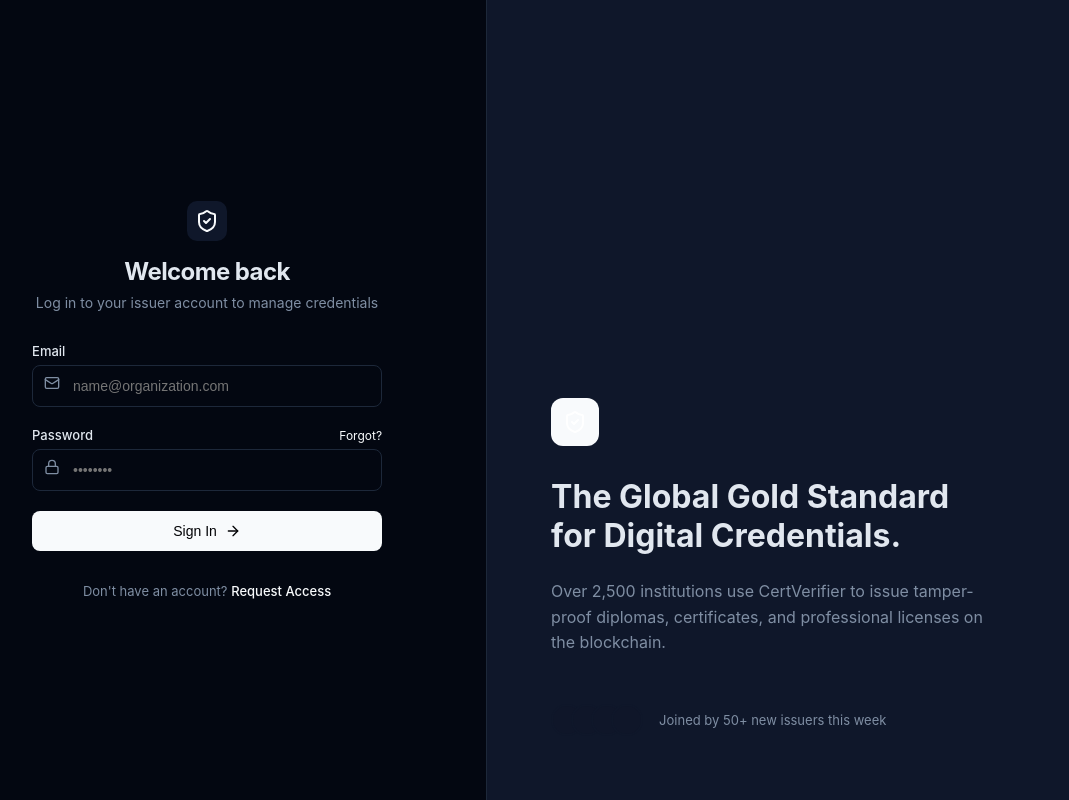
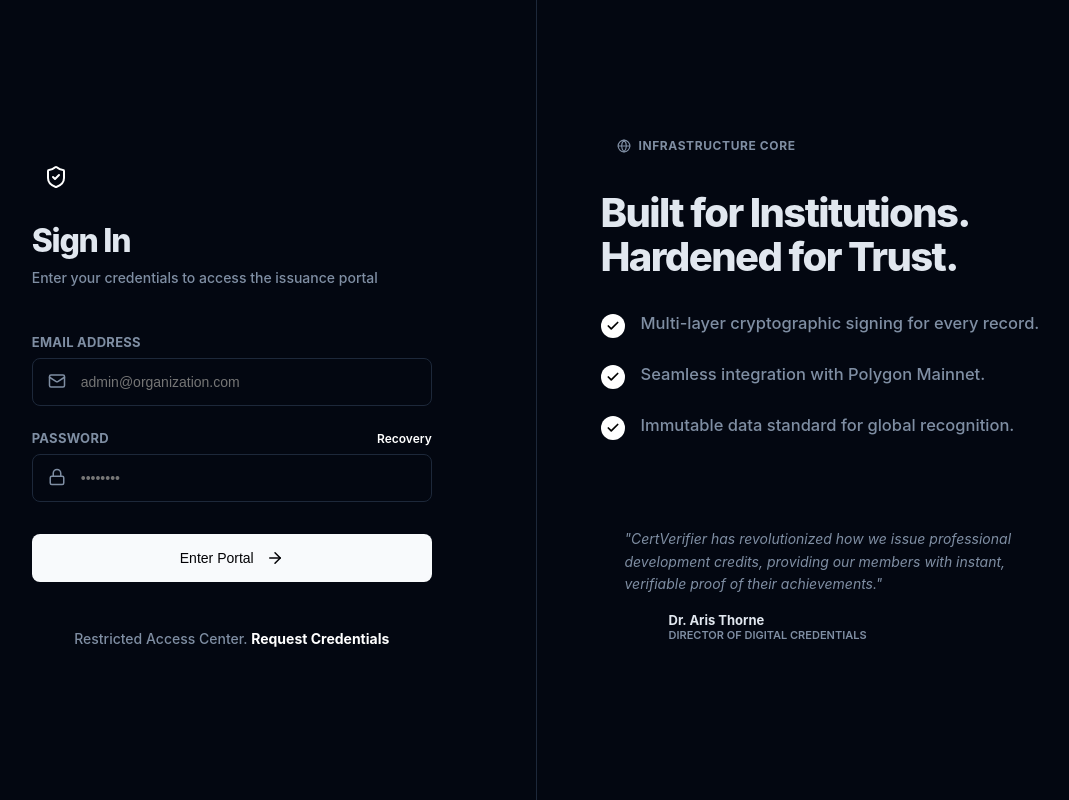
Before and after one commit to TanmoyFRu/Blockchain-Certificate-Verifier, a React app in the folder frontend/: page /login in a window 1280 px wide. Shown: the whole page, without its empty margins (72-1141 px from the left). Built offline with nearby package versions, Linux system fonts and the light colour scheme; the HTML template or start-up script is replaced by a standard one.

Commit message:
revamp login page with professional split-view and credibility markers

```diff
--- a/frontend/src/pages/Login.jsx
+++ b/frontend/src/pages/Login.jsx
@@ -1,7 +1,7 @@
 import React, { useState } from 'react';
 import api from '../services/api';
 import { useNavigate } from 'react-router-dom';
-import { ShieldCheck, ArrowRight, Lock, Mail } from 'lucide-react';
+import { ShieldCheck, ArrowRight, Lock, Mail, Globe, Check } from 'lucide-react';
 import { motion } from 'framer-motion';
 
 const Login = () => {
@@ -28,47 +28,56 @@
 
     return (
         <div style={{ display: 'flex', minHeight: '100vh', backgroundColor: 'hsl(var(--background))' }}>
-            {/* 21st.dev Style Split Login Layout */}
-            <div style={{ flex: 1, display: 'flex', alignItems: 'center', justifyContent: 'center', padding: '2rem' }}>
-                <div style={{ width: '100%', maxWidth: '350px' }}>
-                    <div style={{ textAlign: 'center', marginBottom: '2rem' }}>
-                        <div style={{ display: 'inline-flex', alignItems: 'center', justifyContent: 'center', width: '40px', height: '40px', borderRadius: '10px', backgroundColor: 'hsl(var(--secondary))', marginBottom: '1rem' }}>
-                            <ShieldCheck style={{ color: 'hsl(var(--primary))' }} />
+            <div style={{ flex: 1, display: 'flex', alignItems: 'center', justifyContent: 'center', padding: '2rem', backgroundColor: 'hsla(var(--background), 0.5)' }}>
+                <div style={{ width: '100%', maxWidth: '400px' }}>
+                    <div style={{ textAlign: 'left', marginBottom: '3rem' }}>
+                        <div style={{
+                            display: 'inline-flex',
+                            alignItems: 'center',
+                            justifyContent: 'center',
+                            width: '48px',
+                            height: '48px',
+                            borderRadius: '14px',
+                            backgroundColor: 'hsla(var(--foreground), 0.05)',
+                            marginBottom: '1.5rem',
+                            border: '1px solid hsla(var(--foreground), 0.1)'
+                        }}>
+                            <ShieldCheck style={{ color: 'white' }} size={24} />
                         </div>
-                        <h1 style={{ fontSize: '24px', fontWeight: 700, letterSpacing: '-0.025em' }}>Welcome back</h1>
-                        <p style={{ fontSize: '14px', color: 'hsl(var(--muted-foreground))', marginTop: '0.5rem' }}>
-                            Log in to your issuer account to manage credentials
+                        <h1 style={{ fontSize: '32px', fontWeight: 800, letterSpacing: '-0.04em', lineHeight: 1 }}>Sign In</h1>
+                        <p style={{ fontSize: '14px', color: 'hsl(var(--muted-foreground))', marginTop: '0.75rem', fontWeight: 500 }}>
+                            Enter your credentials to access the issuance portal
                         </p>
                     </div>
 
-                    <form onSubmit={handleLogin} style={{ display: 'flex', flexDirection: 'column', gap: '1.25rem' }}>
-                        <div style={{ display: 'flex', flexDirection: 'column', gap: '0.35rem' }}>
-                            <label style={{ fontSize: '13px', fontWeight: 500 }}>Email</label>
+                    <form onSubmit={handleLogin} style={{ display: 'flex', flexDirection: 'column', gap: '1.5rem' }}>
+                        <div style={{ display: 'flex', flexDirection: 'column', gap: '0.5rem' }}>
+                            <label style={{ fontSize: '13px', fontWeight: 700, color: 'hsl(var(--muted-foreground))', letterSpacing: '0.02em' }}>EMAIL ADDRESS</label>
                             <div style={{ position: 'relative' }}>
-                                <Mail size={16} style={{ position: 'absolute', left: '0.75rem', top: '0.65rem', color: 'hsl(var(--muted-foreground))' }} />
+                                <Mail size={18} style={{ position: 'absolute', left: '1rem', top: '0.85rem', color: 'hsl(var(--muted-foreground))' }} />
                                 <input
                                     type="email"
-                                    placeholder="name@organization.com"
+                                    placeholder="admin@organization.com"
                                     className="shad-input"
-                                    style={{ paddingLeft: '2.5rem' }}
+                                    style={{ paddingLeft: '3rem', height: '48px' }}
                                     value={email}
                                     onChange={(e) => setEmail(e.target.value)}
                                     required
                                 />
                             </div>
                         </div>
-                        <div style={{ display: 'flex', flexDirection: 'column', gap: '0.35rem' }}>
+                        <div style={{ display: 'flex', flexDirection: 'column', gap: '0.5rem' }}>
                             <div style={{ display: 'flex', justifyContent: 'space-between', alignItems: 'center' }}>
-                                <label style={{ fontSize: '13px', fontWeight: 500 }}>Password</label>
-                                <span style={{ fontSize: '12px', color: 'hsl(var(--primary))', cursor: 'pointer' }}>Forgot?</span>
+                                <label style={{ fontSize: '13px', fontWeight: 700, color: 'hsl(var(--muted-foreground))', letterSpacing: '0.02em' }}>PASSWORD</label>
+                                <span style={{ fontSize: '12px', color: 'white', cursor: 'pointer', fontWeight: 600 }}>Recovery</span>
                             </div>
                             <div style={{ position: 'relative' }}>
-                                <Lock size={16} style={{ position: 'absolute', left: '0.75rem', top: '0.65rem', color: 'hsl(var(--muted-foreground))' }} />
+                                <Lock size={18} style={{ position: 'absolute', left: '1rem', top: '0.85rem', color: 'hsl(var(--muted-foreground))' }} />
                                 <input
                                     type="password"
                                     placeholder="••••••••"
                                     className="shad-input"
-                                    style={{ paddingLeft: '2.5rem' }}
+                                    style={{ paddingLeft: '3rem', height: '48px' }}
                                     value={password}
                                     onChange={(e) => setPassword(e.target.value)}
                                     required
@@ -77,45 +86,122 @@
                         </div>
 
                         {error && (
-                            <div style={{ fontSize: '12px', color: '#ef4444', backgroundColor: 'rgba(239, 68, 68, 0.1)', padding: '0.5rem', borderRadius: '4px', border: '1px solid rgba(239, 68, 68, 0.2)' }}>
+                            <div style={{
+                                fontSize: '13px',
+                                color: '#ff4444',
+                                backgroundColor: 'hsla(0, 100%, 50%, 0.05)',
+                                padding: '0.75rem',
+                                borderRadius: '8px',
+                                border: '1px solid hsla(0, 100%, 50%, 0.1)',
+                                fontWeight: 500
+                            }}>
                                 {error}
                             </div>
                         )}
 
-                        <button type="submit" className="shad-btn shad-btn-primary" disabled={loading} style={{ width: '100%', height: '40px', gap: '0.5rem' }}>
-                            {loading ? 'Logging in...' : (
-                                <>Sign In <ArrowRight size={16} /></>
+                        <button type="submit" className="shad-btn shad-btn-primary" disabled={loading} style={{ width: '100%', height: '48px', gap: '0.75rem', marginTop: '0.5rem' }}>
+                            {loading ? 'Authenticating...' : (
+                                <>Enter Portal <ArrowRight size={18} /></>
                             )}
                         </button>
                     </form>
 
-                    <p style={{ marginTop: '2rem', textAlign: 'center', fontSize: '13px', color: 'hsl(var(--muted-foreground))' }}>
-                        Don't have an account? <span style={{ color: 'hsl(var(--primary))', cursor: 'pointer', fontWeight: 500 }}>Request Access</span>
+                    <p style={{ marginTop: '3rem', textAlign: 'center', fontSize: '14px', color: 'hsl(var(--muted-foreground))', fontWeight: 500 }}>
+                        Restricted Access Center. <span style={{ color: 'white', cursor: 'pointer', fontWeight: 700 }}>Request Credentials</span>
                     </p>
                 </div>
             </div>
 
-            {/* 21st.dev Style Decorative Side Panel */}
-            <div style={{ flex: 1.2, backgroundColor: 'hsl(var(--secondary))', padding: '4rem', display: 'flex', flexDirection: 'column', justifyContent: 'flex-end', borderLeft: '1px solid hsl(var(--border))' }}>
-                <div style={{ maxWidth: '440px' }}>
-                    <div style={{ width: '48px', height: '48px', borderRadius: '12px', backgroundColor: 'hsl(var(--primary))', display: 'flex', alignItems: 'center', justifyContent: 'center', marginBottom: '2rem', boxShadow: '0 0 20px hsla(var(--primary), 0.3)' }}>
-                        <ShieldCheck color="white" />
+            <div style={{
+                flex: 1,
+                backgroundColor: 'hsla(var(--foreground), 0.02)',
+                borderLeft: '1px solid hsl(var(--border))',
+                padding: '4rem',
+                display: 'flex',
+                flexDirection: 'column',
+                justifyContent: 'center',
+                position: 'relative',
+                overflow: 'hidden'
+            }}>
+                {/* Subtle Background Glow */}
+                <div style={{
+                    position: 'absolute',
+                    top: '50%',
+                    left: '50%',
+                    transform: 'translate(-50%, -50%)',
+                    width: '400px',
+                    height: '400px',
+                    background: 'radial-gradient(circle, hsla(var(--primary), 0.05) 0%, transparent 70%)',
+                    zIndex: -1
+                }} />
+
+                <div style={{ maxWidth: '480px' }}>
+                    <div style={{
+                        display: 'inline-flex',
+                        alignItems: 'center',
+                        gap: '0.5rem',
+                        padding: '0.35rem 1rem',
+                        borderRadius: '9999px',
+                        backgroundColor: 'hsla(var(--foreground), 0.05)',
+                        fontSize: '12px',
+                        fontWeight: 700,
+                        marginBottom: '2rem',
+                        border: '1px solid hsla(var(--foreground), 0.1)',
+                        color: 'hsl(var(--muted-foreground))',
+                        textTransform: 'uppercase',
+                        letterSpacing: '0.05em'
+                    }}>
+                        <Globe size={14} />
+                        <span>Infrastructure Core</span>
                     </div>
-                    <h2 style={{ fontSize: '32px', fontWeight: 700, lineHeight: 1.2, marginBottom: '1.5rem' }}>
-                        The Global Gold Standard for Digital Credentials.
+
+                    <h2 style={{ fontSize: '40px', fontWeight: 800, lineHeight: 1.1, marginBottom: '2rem', letterSpacing: '-0.04em' }}>
+                        Built for Institutions. <br />
+                        Hardened for Trust.
                     </h2>
-                    <p style={{ color: 'hsl(var(--muted-foreground))', fontSize: '16px', lineHeight: 1.6 }}>
-                        Over 2,500 institutions use CertVerifier to issue tamper-proof diplomas, certificates, and professional licenses on the blockchain.
-                    </p>
-                    <div style={{ marginTop: '3rem', display: 'flex', gap: '1rem' }}>
-                        <div style={{ display: 'flex' }}>
-                            {[1, 2, 3, 4].map(i => (
-                                <div key={i} style={{ width: '32px', height: '32px', borderRadius: '50%', backgroundColor: 'hsl(var(--muted))', border: '2px solid hsl(var(--secondary))', marginLeft: i > 1 ? '-12px' : 0 }}></div>
-                            ))}
+
+                    <div style={{ display: 'flex', flexDirection: 'column', gap: '1.5rem' }}>
+                        {[
+                            "Multi-layer cryptographic signing for every record.",
+                            "Seamless integration with Polygon Mainnet.",
+                            "Immutable data standard for global recognition."
+                        ].map((text, i) => (
+                            <div key={i} style={{ display: 'flex', gap: '1rem', alignItems: 'flex-start' }}>
+                                <div style={{
+                                    width: '24px',
+                                    height: '24px',
+                                    borderRadius: '50%',
+                                    backgroundColor: 'white',
+                                    display: 'flex',
+                                    alignItems: 'center',
+                                    justifyContent: 'center',
+                                    flexShrink: 0,
+                                    marginTop: '0.2rem'
+                                }}>
+                                    <Check size={14} color="black" strokeWidth={3} />
+                                </div>
+                                <p style={{ color: 'hsl(var(--muted-foreground))', fontSize: '16.5px', lineHeight: 1.5, fontWeight: 500 }}>{text}</p>
+                            </div>
+                        ))}
+                    </div>
+
+                    <div style={{
+                        marginTop: '4rem',
+                        padding: '1.5rem',
+                        borderRadius: 'var(--radius)',
+                        backgroundColor: 'hsla(var(--foreground), 0.03)',
+                        border: '1px solid hsla(var(--foreground), 0.05)'
+                    }}>
+                        <p style={{ fontSize: '14px', fontStyle: 'italic', color: 'hsl(var(--muted-foreground))', lineHeight: 1.6 }}>
+                            "CertVerifier has revolutionized how we issue professional development credits, providing our members with instant, verifiable proof of their achievements."
+                        </p>
+                        <div style={{ marginTop: '1rem', display: 'flex', alignItems: 'center', gap: '0.75rem' }}>
+                            <div style={{ width: '32px', height: '32px', borderRadius: '50%', backgroundColor: 'hsla(var(--foreground), 0.1)' }}></div>
+                            <div>
+                                <p style={{ fontSize: '13px', fontWeight: 700 }}>Dr. Aris Thorne</p>
+                                <p style={{ fontSize: '11px', color: 'hsl(var(--muted-foreground))', fontWeight: 600, textTransform: 'uppercase' }}>Director of Digital Credentials</p>
+                            </div>
                         </div>
-                        <p style={{ fontSize: '13px', color: 'hsl(var(--muted-foreground))', display: 'flex', alignItems: 'center' }}>
-                            Joined by 50+ new issuers this week
-                        </p>
                     </div>
                 </div>
             </div>
```
